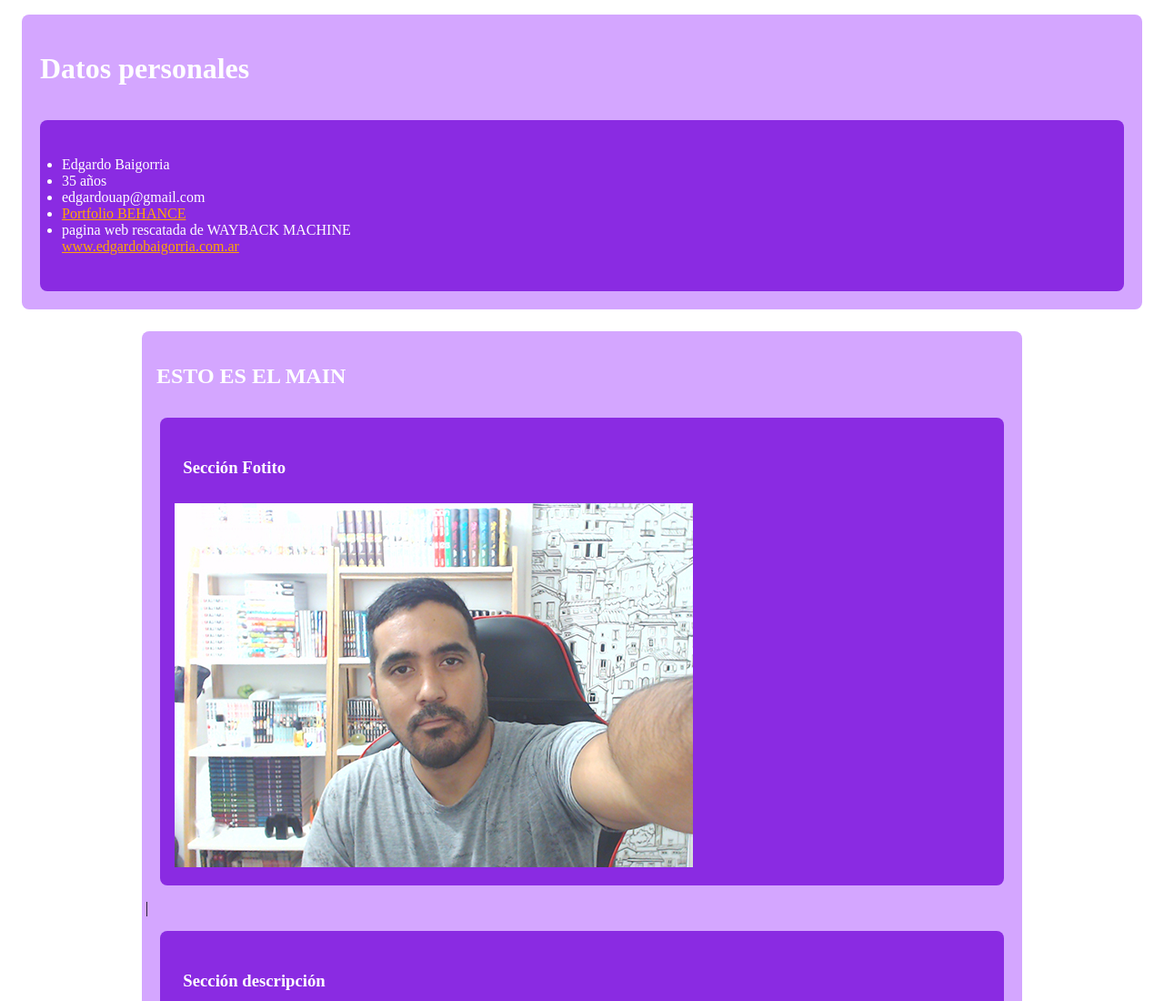
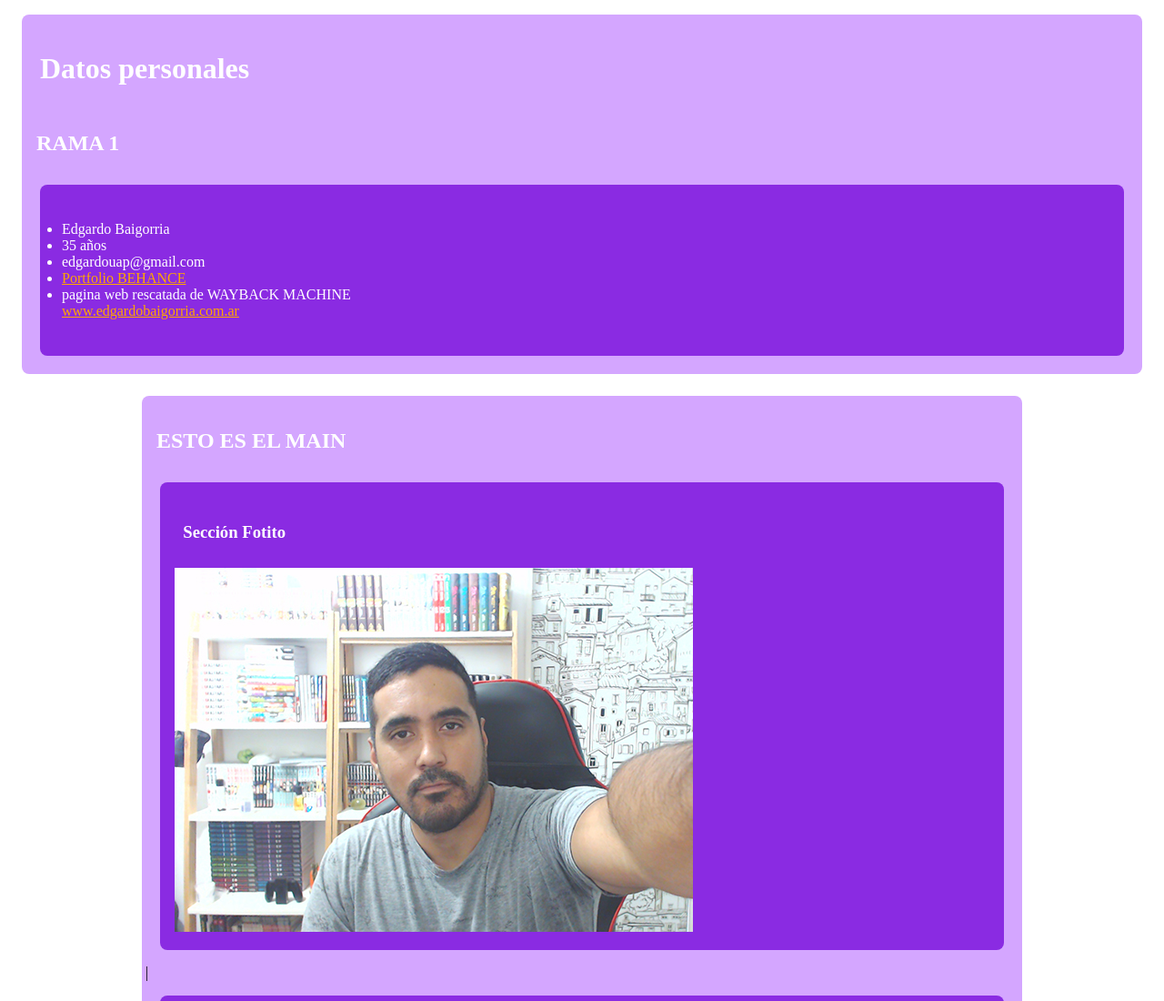
Before and after one commit to Edgardo-Baigorria/NUBCA-Proyectos, a plain HTML site: page index.html in a window 1280 px wide. Shown: the top 1100 px of the page at 91% size. Drawn offline with Linux system fonts and the light colour scheme.

Commit message:
agregue h2

```diff
--- a/index.html
+++ b/index.html
@@ -10,6 +10,7 @@
 <body>
     <header>
         <h1>Datos personales</h1>
+        <h2>RAMA 1</h2>
         <nav><ul>
             <li>Edgardo Baigorria</li>
             <li>35 años</li>
```
